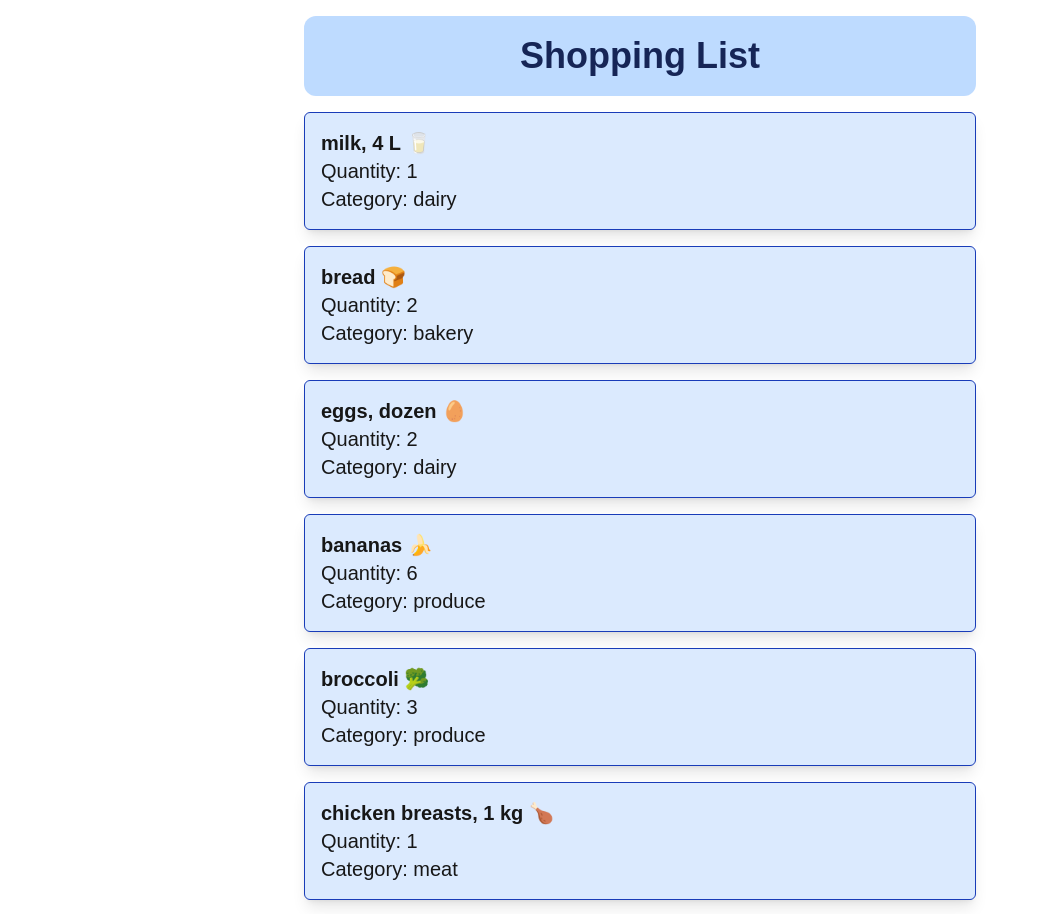
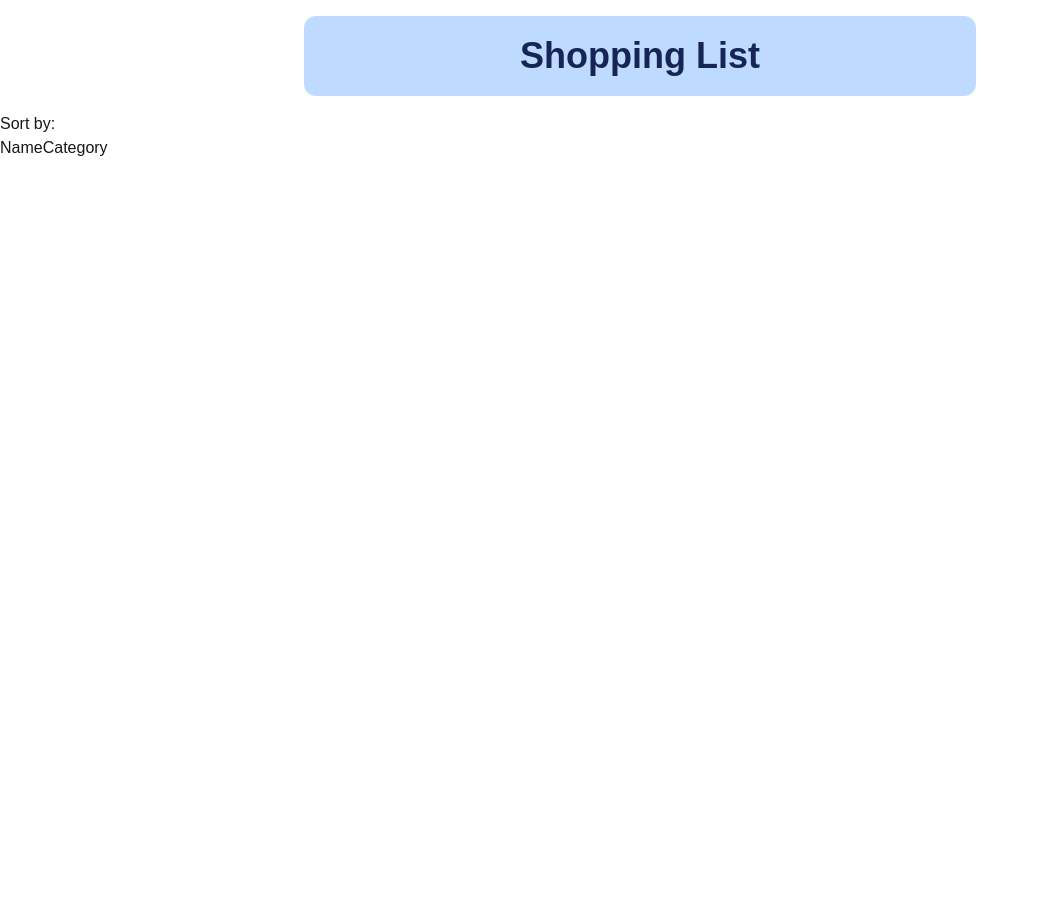
Before and after one commit to Jasleen-Kaur77/cprg306-assignments, a Next.js app: page /week-6 in a window 1280 px wide. Shown: the top 914 px of the page, without its empty margins (0-1039 px from the left). After the commit the page ends 800 px from the top, so only its background shows below. Built offline with nearby package versions, Linux system fonts and the light colour scheme.

Commit message:
Create sort buttons

```diff
--- a/app/week-6/item-list.js
+++ b/app/week-6/item-list.js
@@ -16,20 +16,11 @@ export default function ItemList() {
 
 
   return (
-    <ul>
-      <Item {...items[0]} />
-      <Item {...items[1]} />
-      <Item {...items[2]} />
-      <Item {...items[3]} />
-      <Item {...items[4]} />
-      <Item {...items[5]} />
-      <Item {...items[6]} />
-      <Item {...items[7]} />
-      <Item {...items[8]} />
-      <Item {...items[9]} />
-      <Item {...items[10]} />
-      <Item {...items[11]} />
-    </ul>
+    <div>
+      <p>Sort by:</p>
+      <button onClick={() => setSortBy("name")}>Name</button>
+      <button onClick={() => setSortBy("category")}>Category</button>
+    </div>
   );
 
 }
```
